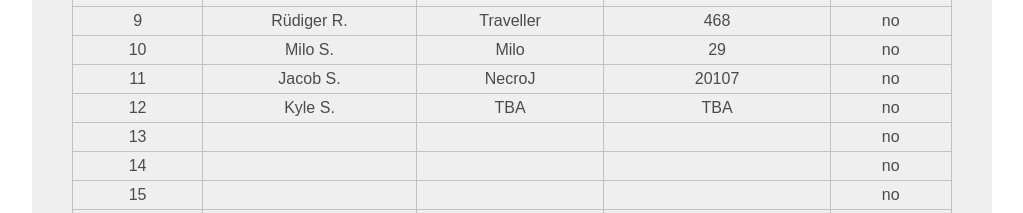
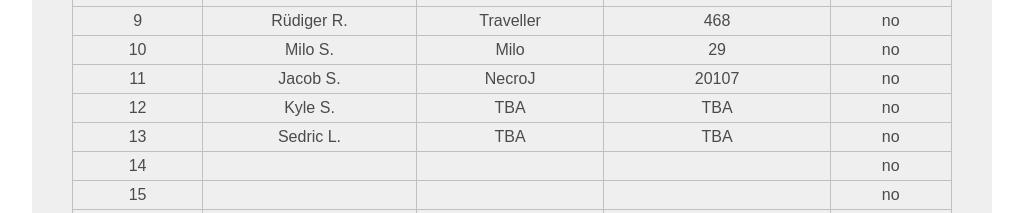
Before and after one commit to FabianHeidelberg/b7homepage, a plain HTML site: page registration/registration.html in a window 1280 px wide. Shown: the part 1160-1373 px from the top of the page, without its empty margins (128-1151 px from the left). Drawn offline with Linux system fonts and the light colour scheme.

Commit message:
Added contestant

```diff
--- a/registration/registration.html
+++ b/registration/registration.html
@@ -147,9 +147,9 @@
 	</tr>
 	<tr>
 		<td> </td>
-		<td> </td>
-		<td> </td>
-		<td> </td>
+		<td>Sedric L. </td>
+		<td>TBA </td>
+		<td>TBA </td>
 		<td>no</td>
 	</tr>
 	<tr>
```
